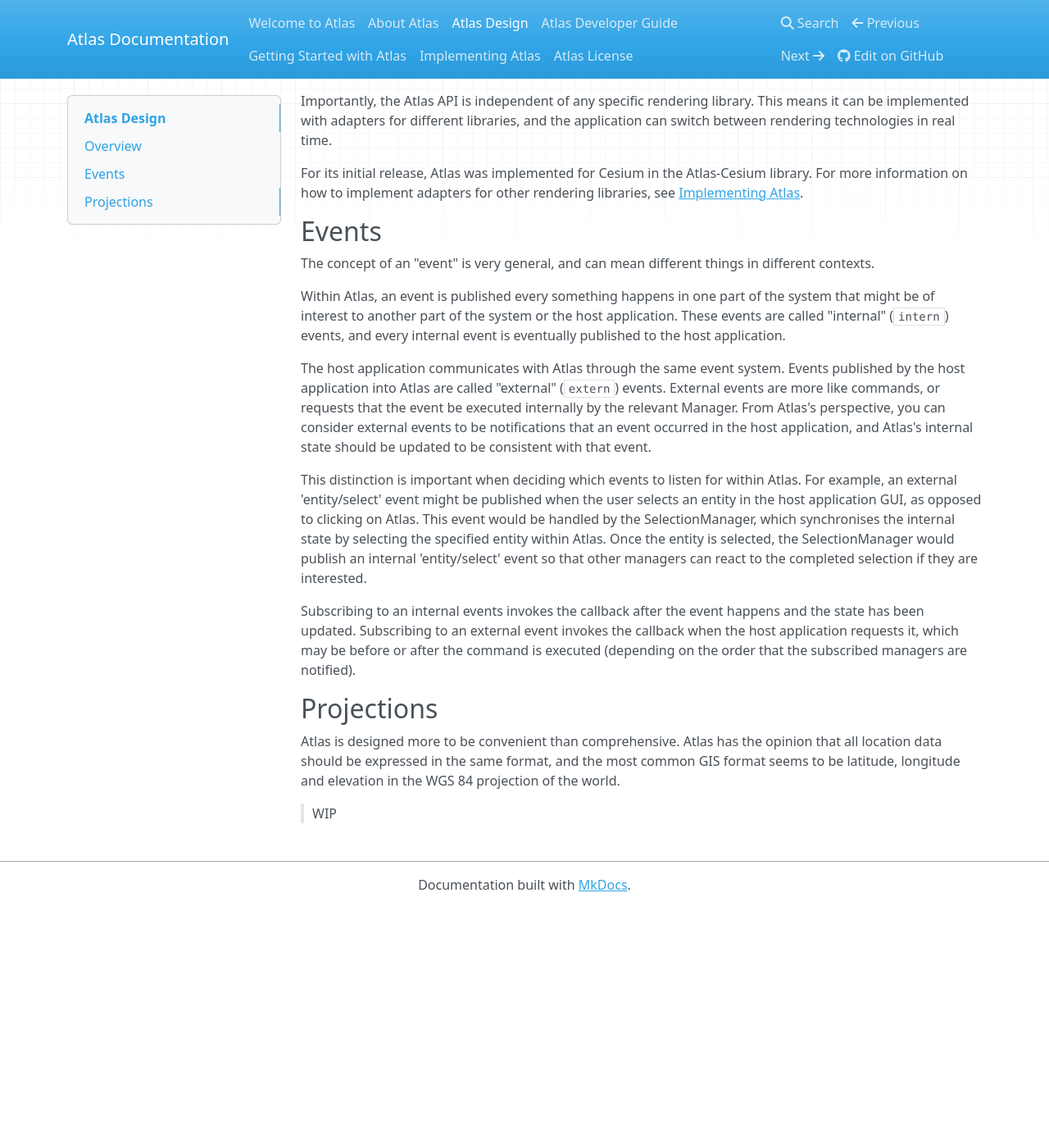
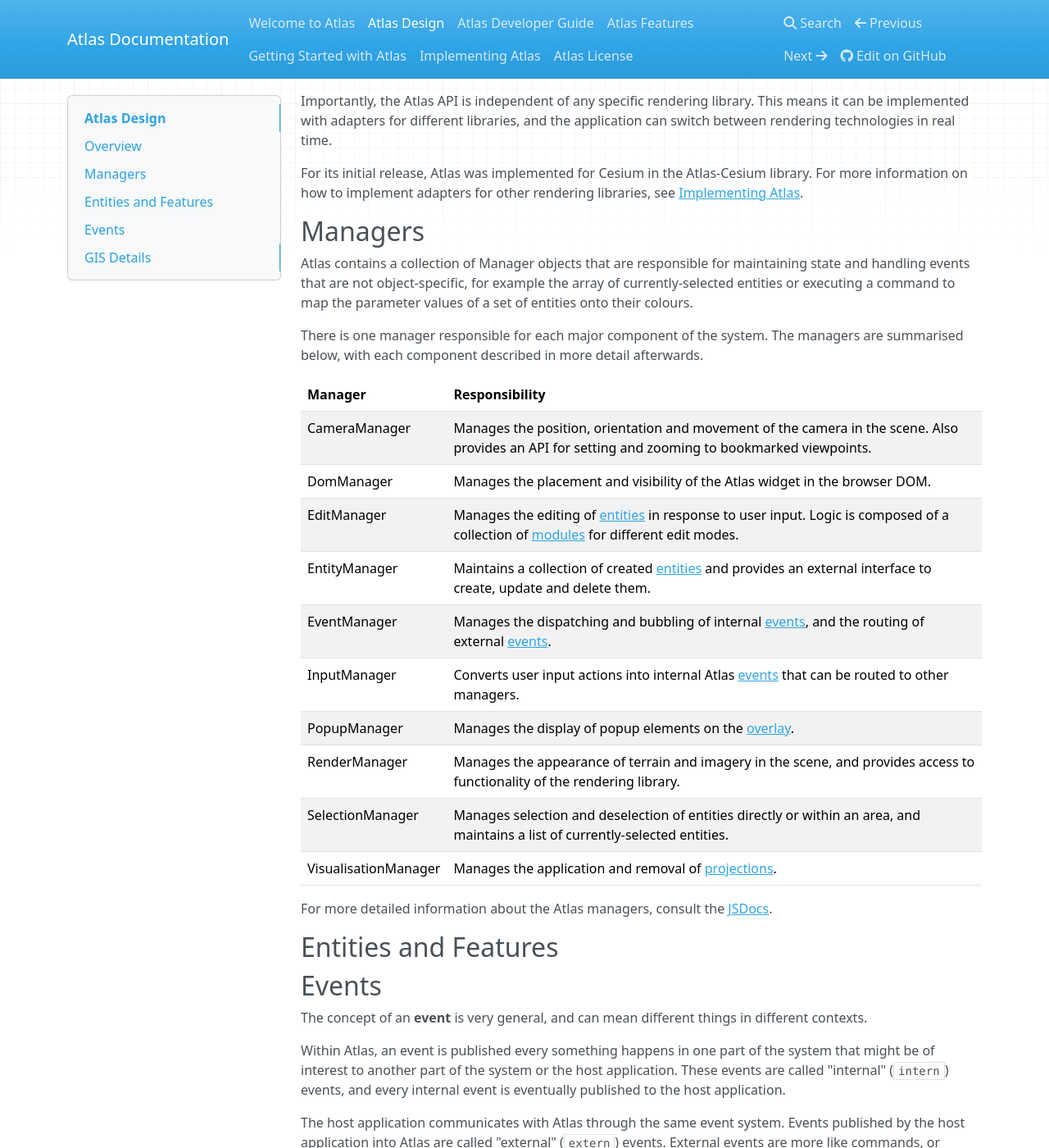
Before and after one commit to CRC-SI/atlas, an MkDocs documentation site: the page built from docs/design.md, in a window 1280 px wide and 1400 px high, scrolled down 238 px. Shown: the whole window at 82% size. Built offline with MkDocs 1.6.1, drawn with Linux system fonts in a browser that asks for light colours; nearby versions of some CDN libraries; before the commit the page ends 1345 px from its top, so only the background shows below that; some of the changed text lies outside the part shown.

Commit message:
Expanded design with managers and GIS details. Added Features. Removed About.

```diff
--- a/docs/design.md
+++ b/docs/design.md
@@ -16,9 +16,37 @@
 information on how to implement adapters for other rendering libraries, see [Implementing
 Atlas](implementing.md).
 
+## Managers
+
+Atlas contains a collection of Manager objects that are responsible for maintaining state and
+handling events that are not object-specific, for example the array of currently-selected entities
+or executing a command to map the parameter values of a set of entities onto their colours.
+
+There is one manager responsible for each major component of the system. The managers are summarised
+below, with each component described in more detail afterwards.
+
+Manager              | Responsibility
+-------------------- | --------------
+CameraManager        | Manages the position, orientation and movement of the camera in the scene. Also provides an API for setting and zooming to bookmarked viewpoints.
+DomManager           | Manages the placement and visibility of the Atlas widget in the browser DOM.
+EditManager          | Manages the editing of [entities](#entities) in response to user input. Logic is composed of a collection of [modules](#modules) for different edit modes.
+EntityManager        | Maintains a collection of created [entities](#entities) and provides an external interface to create, update and delete them.
+EventManager         | Manages the dispatching and bubbling of internal [events](#events), and the routing of external [events](#events).
+InputManager         | Converts user input actions into internal Atlas [events](#events) that can be routed to other managers.
+PopupManager         | Manages the display of popup elements on the [overlay](features.md#overlay).
+RenderManager        | Manages the appearance of terrain and imagery in the scene, and provides access to functionality of the rendering library.
+SelectionManager     | Manages selection and deselection of entities directly or within an area, and maintains a list of currently-selected entities.
+VisualisationManager | Manages the application and removal of [projections](features.md#projections).
+
+For more detailed information about the Atlas managers, consult the [JSDocs][jsdocs].
+
+## Entities and Features
+
+
+
 ## Events
 
-The concept of an "event" is very general, and can mean different things in different contexts.
+The concept of an **event** is very general, and can mean different things in different contexts.
 
 Within Atlas, an event is published every something happens in one part of the system that might be
 of interest to another part of the system or the host application. These events are called
@@ -43,10 +71,21 @@
 requests it, which may be before or after the command is executed (depending on the order that the
 subscribed managers are notified).
 
-## Projections
+## GIS Details
 
-Atlas is designed more to be convenient than comprehensive. Atlas has the opinion that all location
-data should be expressed in the same format, and the most common GIS format seems to be latitude,
-longitude and elevation in the WGS 84 projection of the world.
+Atlas is designed more for convenience than for comprehensive coverage of all of the intricacies of
+more complex GIS systems. As such, it is *opinionated* about some aspects of its design, meaning it
+imposes certain restriction to reduce ambiguity. This will come as a welcome relief to GIS novices,
+but may confuse experts searching for low-level configuration options.
+
+This section lists the deliberate design decisions that have been made with respect to various
+complexities of GIS:
+
+* **Coordinate Projections**: All location data is expressed in the same coordinate system, namely
+the standard [WGS 84][wgs84] using latitude, longitude and elevation.
+
 
 > WIP
+
+[jsdocs]: TODO
+[wgs84]: https://en.wikipedia.org/wiki/World_Geodetic_System
```
Also changed, not shown: docs/about.md (deleted, +0 -8 lines), docs/features.md (added, +72 -0 lines).
